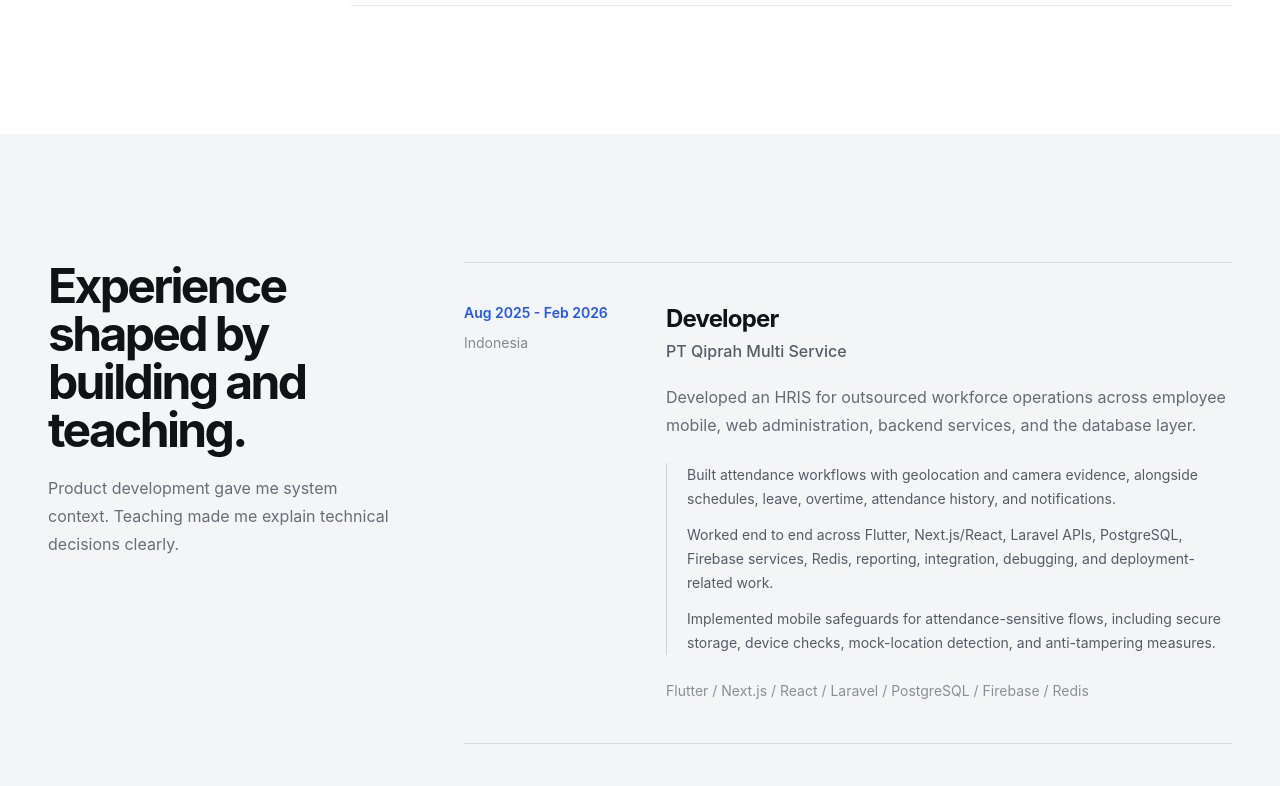
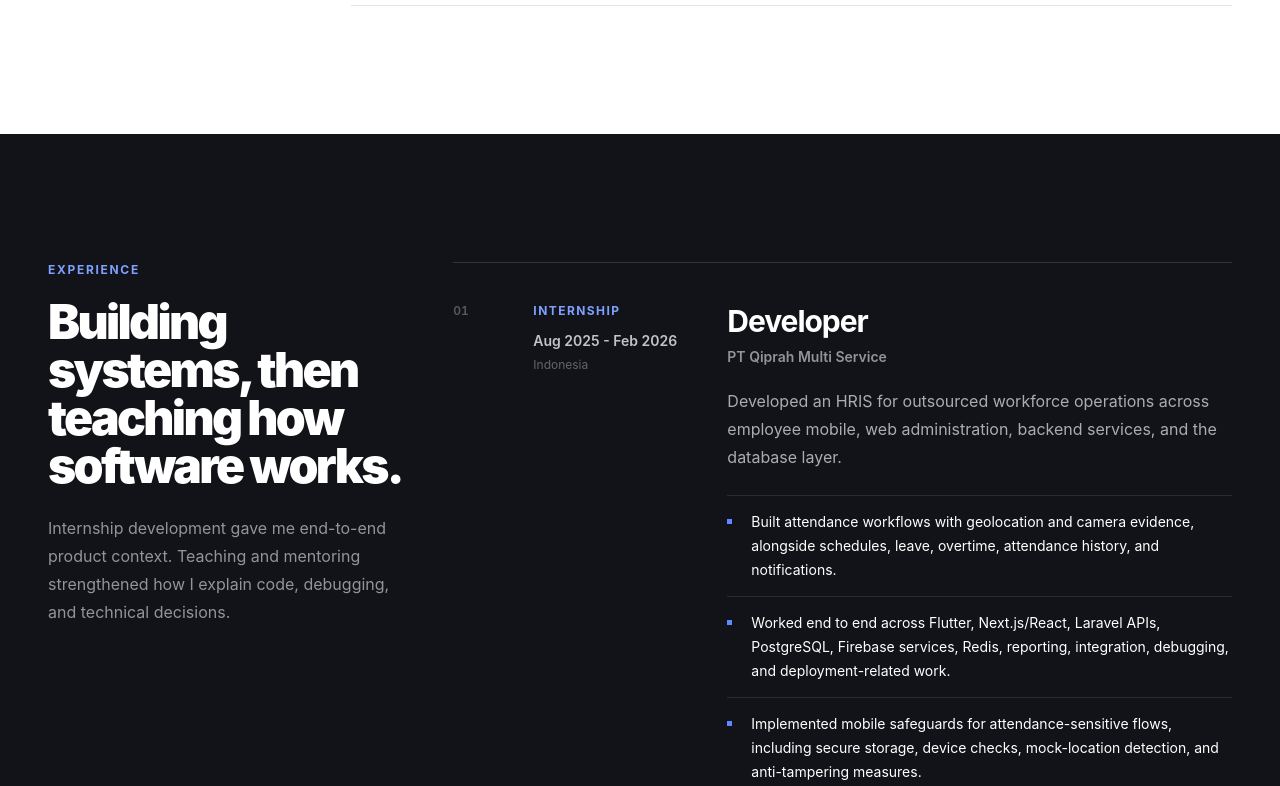
Before and after one commit to ragil1001/ragil-riztianda, a React (Vite) app: page / in a window 1280 px wide. Shown: the part 7300-8086 px from the top of the page. Built offline with nearby package versions, Linux system fonts and the light colour scheme.

Commit message:
design: rebuild experience section with clear professional hierarchy

```diff
--- a/src/components/Experience/Experience.jsx
+++ b/src/components/Experience/Experience.jsx
@@ -1,53 +1,63 @@
 import React from "react";
+import { motion, useReducedMotion } from "motion/react";
 import { experiences } from "../../constants";
 
 const Experience = () => {
+  const reduceMotion = useReducedMotion();
+
   return (
-    <section id="experience" className="bg-[#f4f5f7]">
-      <div className="mx-auto max-w-[1400px] px-5 py-24 sm:px-8 lg:px-12 lg:py-32">
-        <div className="grid gap-12 lg:grid-cols-12 lg:gap-16">
+    <section id="experience" className="bg-[#111318] text-white">
+      <div className="mx-auto max-w-[1440px] px-5 py-24 sm:px-8 lg:px-12 lg:py-32">
+        <div className="grid gap-14 lg:grid-cols-12 lg:gap-8">
           <div className="lg:col-span-4">
-            <h2 className="max-w-sm text-4xl font-bold leading-[1.02] tracking-[-0.055em] text-[#101216] sm:text-5xl">
-              Experience shaped by building and teaching.
-            </h2>
-            <p className="mt-5 max-w-sm leading-7 text-[#686e77]">
-              Product development gave me system context. Teaching made me explain technical decisions clearly.
-            </p>
+            <div className="lg:sticky lg:top-28">
+              <p className="text-xs font-bold uppercase tracking-[0.14em] text-[#7fa0ff]">Experience</p>
+              <h2 className="mt-5 max-w-[410px] text-4xl font-black leading-[0.98] tracking-[-0.055em] sm:text-5xl">
+                Building systems, then teaching how software works.
+              </h2>
+              <p className="mt-6 max-w-[390px] leading-7 text-white/55">
+                Internship development gave me end-to-end product context. Teaching and mentoring strengthened how I explain code, debugging, and technical decisions.
+              </p>
+            </div>
           </div>
 
-          <div className="border-t border-black/10 lg:col-span-8">
-            {experiences.map((experience) => (
-              <article
+          <div className="border-t border-white/15 lg:col-span-8">
+            {experiences.map((experience, index) => (
+              <motion.article
                 key={experience.id}
-                className="grid gap-5 border-b border-black/10 py-8 md:grid-cols-[170px_1fr] md:gap-8 md:py-10"
+                initial={reduceMotion ? false : { opacity: 0, y: 26 }}
+                whileInView={{ opacity: 1, y: 0 }}
+                viewport={{ once: true, amount: 0.15 }}
+                transition={{ duration: 0.5, ease: [0.22, 1, 0.36, 1] }}
+                className="grid gap-6 border-b border-white/15 py-8 md:grid-cols-[56px_170px_1fr] md:gap-6 md:py-10"
               >
+                <span className="text-xs font-semibold tabular-nums text-white/30">{String(index + 1).padStart(2, "0")}</span>
+
                 <div>
-                  <p className="text-sm font-semibold text-[#2055ff]">{experience.date}</p>
-                  <p className="mt-2 text-sm leading-6 text-[#858a92]">{experience.location}</p>
+                  <p className="text-xs font-bold uppercase tracking-[0.12em] text-[#7fa0ff]">{experience.type}</p>
+                  <p className="mt-3 text-sm font-semibold text-white/75">{experience.date}</p>
+                  <p className="mt-1 text-xs leading-5 text-white/35">{experience.location}</p>
                 </div>
 
                 <div>
-                  <h3 className="text-2xl font-bold tracking-[-0.035em] text-[#101216]">
-                    {experience.role}
-                  </h3>
-                  <p className="mt-1 font-medium text-[#565c65]">{experience.company}</p>
-                  <p className="mt-5 max-w-[760px] leading-7 text-[#656b74]">
-                    {experience.desc}
-                  </p>
+                  <h3 className="text-2xl font-bold leading-tight tracking-[-0.035em] sm:text-3xl">{experience.role}</h3>
+                  <p className="mt-2 text-sm font-semibold text-white/55">{experience.company}</p>
+                  <p className="mt-5 max-w-[720px] leading-7 text-white/65">{experience.desc}</p>
 
                   {experience.highlights?.length > 0 && (
-                    <ul className="mt-6 space-y-3 border-l border-black/15 pl-5 text-sm leading-6 text-[#555b65]">
+                    <ul className="mt-6 divide-y divide-white/10 border-y border-white/10">
                       {experience.highlights.map((highlight) => (
-                        <li key={highlight}>{highlight}</li>
+                        <li key={highlight} className="grid grid-cols-[12px_1fr] gap-3 py-3.5 text-sm leading-6 text-white/58">
+                          <span className="mt-[9px] h-[5px] w-[5px] bg-[#5f87ff]" />
+                          <span>{highlight}</span>
+                        </li>
                       ))}
                     </ul>
                   )}
 
-                  <p className="mt-6 text-sm leading-6 text-[#8a8f97]">
-                    {experience.skills.join(" / ")}
-                  </p>
+                  <p className="mt-6 text-xs leading-6 text-white/35">{experience.skills.join(" / ")}</p>
                 </div>
-              </article>
+              </motion.article>
             ))}
           </div>
         </div>
```
